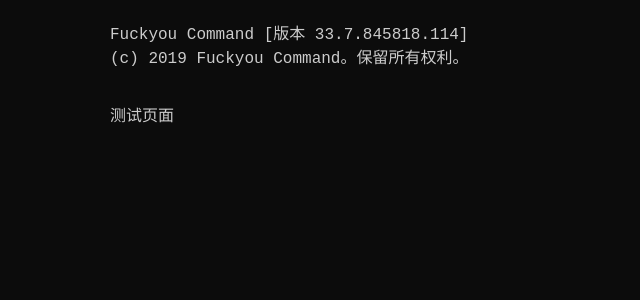
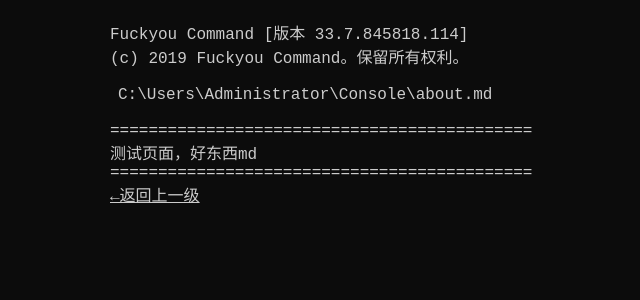
Before and after one commit to loveandrevolution/console, a Jekyll site: the page built from about.md, in a window 1280 px wide. Shown: the top 300 px of the page, without its empty margins (180-820 px from the left). Built offline with Jekyll 4.4.1, drawn with Linux system fonts in a browser that asks for light colours.

Commit message:
Update about.md

```diff
--- a/about.md
+++ b/about.md
@@ -1,5 +1,7 @@
 ---
-layout: default
+layout: page
 title: about
+permalink: /about.md/
 ---
-测试页面
+
+测试页面，好东西md
```
